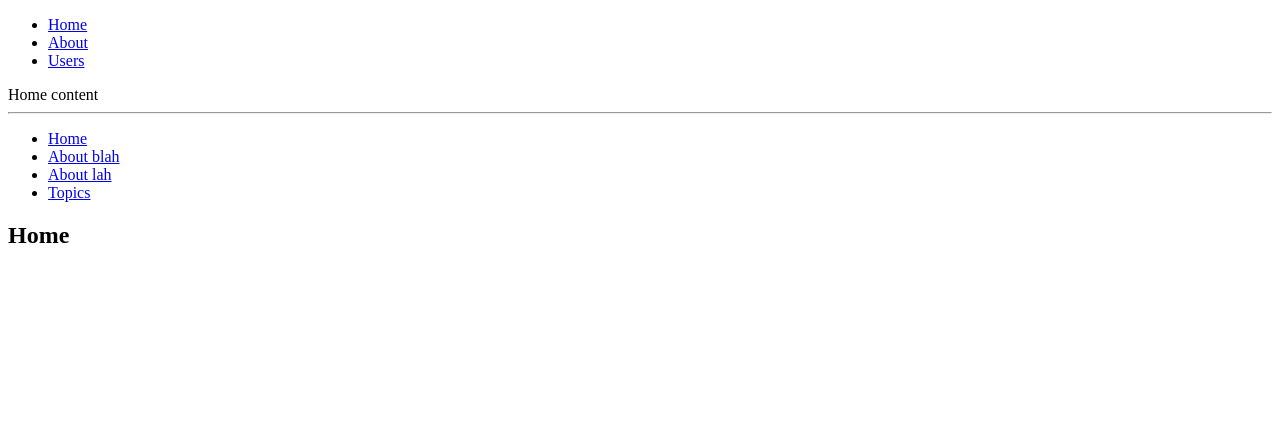
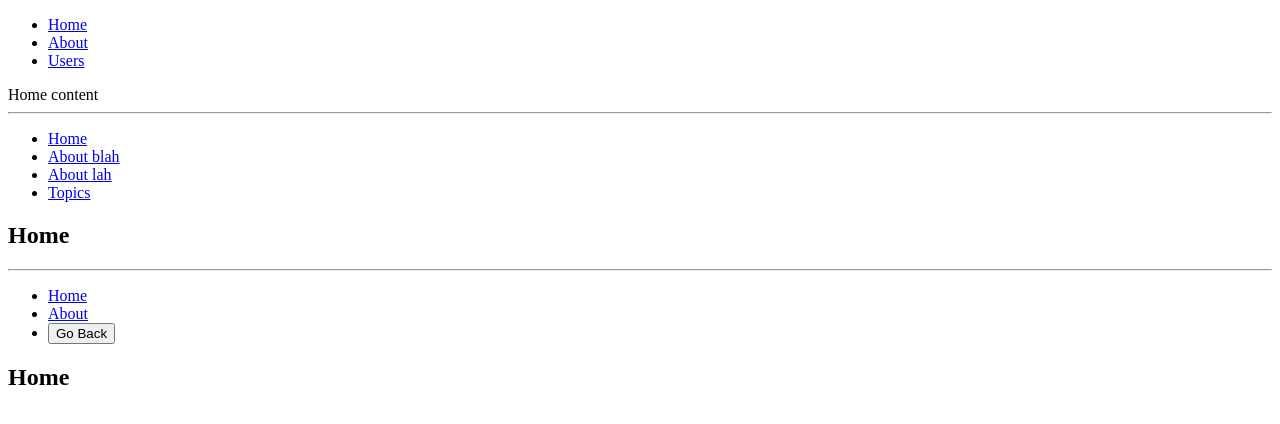
Before and after one commit to anuja01/react-router-demo, a React (Create React App) app: page / in a window 1280 px wide. Shown: the top 424 px of the page. Built offline with nearby package versions, Linux system fonts and the light colour scheme.

Commit message:
use more available hooks

```diff
--- a/src/App.js
+++ b/src/App.js
@@ -1,6 +1,7 @@
 import React from 'react';
 import BasicRouting from './components/BasicRouting';
 import NestedRouting from './components/NestedRouting';
+import { MoreHooks } from './components/MoreHooks';
 
 export default function App() {
   return (
@@ -8,6 +9,8 @@ export default function App() {
       <BasicRouting />
       <hr />
       <NestedRouting />
+      <hr />
+      <MoreHooks />
     </>
   );
 }
--- /dev/null
+++ b/src/components/MoreHooks/index.js
@@ -0,0 +1,61 @@
+import React from 'react';
+import {
+    BrowserRouter as Router,
+    Link,
+    Route,
+    Switch,
+    useHistory,
+    useLocation
+} from 'react-router-dom';
+
+export const MoreHooks = () => {
+    return (
+        <Router>
+            <div>
+                <ul>
+                    <li>
+                        <Link to="/">Home</Link>
+                    </li>
+                    <li>
+                        <Link to="/about">About</Link>
+                    </li>
+                    <li>
+                        <BackButton />
+                    </li>
+                </ul>
+
+                <Switch>
+                    <Route path="/about">
+                        <About />
+                    </Route>
+                    <Route path="/">
+                        <Home />
+                    </Route>
+                </Switch>
+            </div>
+        </Router>
+    )
+}
+
+function Home() {
+    // can use useLocation() hook to send data to GA whenever location changes
+    let location = useLocation()
+    console.log('location: ', location)
+    return <h2>Home</h2>;
+}
+
+function About() {
+    return <h2>About</h2>;
+}
+
+// useHistory hook
+function BackButton() {
+    let history = useHistory()
+    return (
+        <input
+            type='button'
+            value='Go Back'
+            onClick={() => history.goBack()}
+        />
+    )
+}
```
